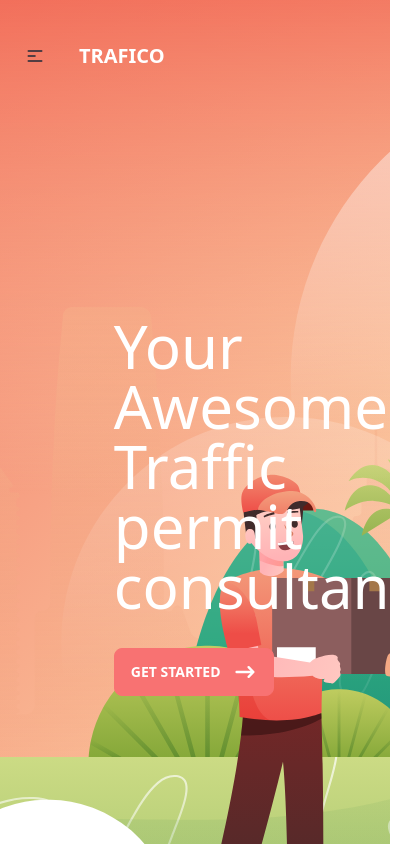
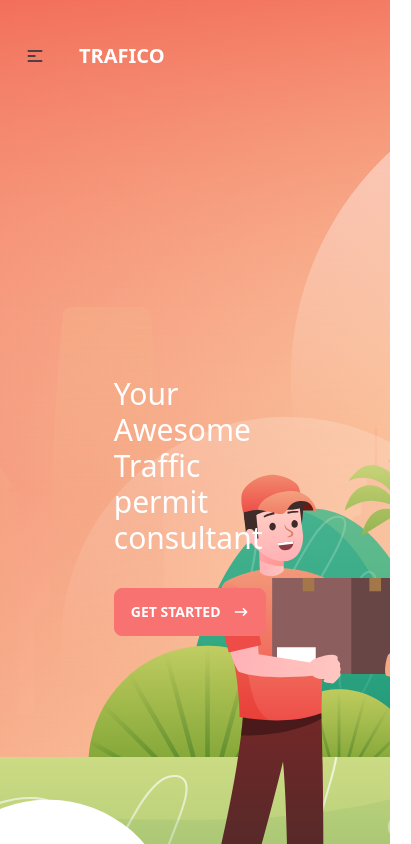
Before and after one commit to samiulalimsaad/web-amboos-react, a React (Vite) app: page / in a window 390 px wide. Shown: the top 844 px of the page, 411 px wide, since content can reach past the window. Built offline with nearby package versions, Linux system fonts and the light colour scheme.

Commit message:
responsive

```diff
--- a/src/Hero.tsx
+++ b/src/Hero.tsx
@@ -8,13 +8,13 @@ const Hero = () => {
             className="min-h-[120vh] hero justify-start bg-[url('/images/hero.svg')]"
         >
             <div className="w-5/12 text-base-100">
-                <h1 className="text-6xl">
+                <h1 className="text-3xl sm:text-4xl md:text-5xl xl:text-6xl">
                     Your Awesome Traffic permit consultant
                 </h1>
-                <button className="mt-8 btn btn-error text-base-100">
+                <button className="flex mt-8 btn btn-error text-base-100">
                     Get Started
                     <span>
-                        <ArrowNarrowRightIcon className="w-6 h-6 ml-3" />
+                        <ArrowNarrowRightIcon className="w-4 h-4 ml-3 sm:w-6 sm:h-6" />
                     </span>
                 </button>
             </div>
--- a/src/Navbar/index.tsx
+++ b/src/Navbar/index.tsx
@@ -15,9 +15,9 @@ const Navbar = () => {
                             stroke="currentColor"
                         >
                             <path
-                                stroke-linecap="round"
-                                stroke-linejoin="round"
-                                stroke-width="2"
+                                strokeLinecap="round"
+                                strokeLinejoin="round"
+                                strokeWidth="2"
                                 d="M4 6h16M4 12h8m-8 6h16"
                             />
                         </svg>
```
